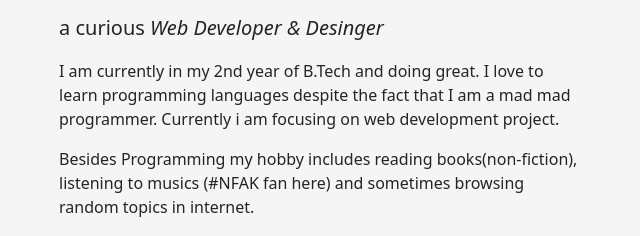
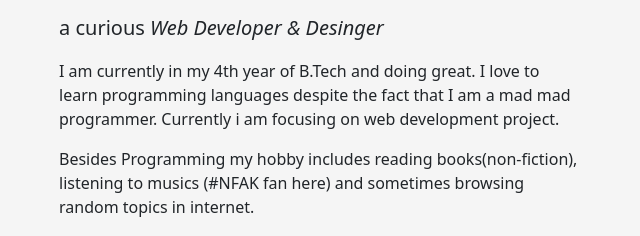
Before and after one commit to Rudra-Prasad-001/updatedResume, a plain HTML site: page index.html in a window 1280 px wide. Shown: the part 147-383 px from the top of the page, 35-675 px from the left. Drawn offline with nearby package versions, Linux system fonts and the light colour scheme.

Commit message:
Update index.html

```diff
--- a/index.html
+++ b/index.html
@@ -26,7 +26,7 @@
       <div class="col-lg-6">
         <h1 class="display-5 fw-bold text-body-emphasis lh-1 mb-3">Hello! I am Rudra</h1>
         <p class="lead"></strong> a curious <em>Web Developer & Desinger</em></p>
-        <p>I am currently in my 2nd year of B.Tech and doing great. I love to learn programming
+        <p>I am currently in my 4th year of B.Tech and doing great. I love to learn programming
             languages despite the fact that I am a mad mad programmer. Currently i am focusing on web development
             project.
           </p>
```
